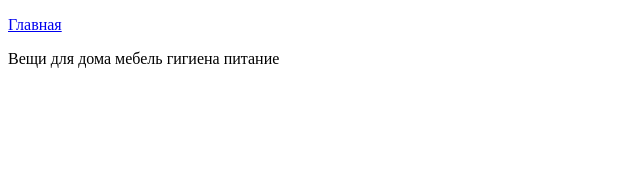
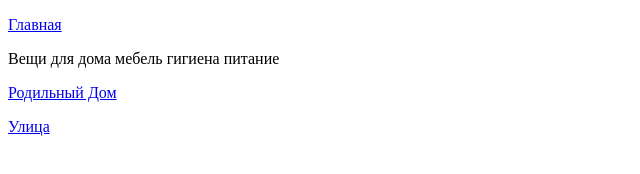
Before and after one commit to listformom/listformom.github.io, a plain HTML site: page home.html in a window 1280 px wide. Shown: the whole page, without its empty margins (0-640 px from the left). Drawn offline with Linux system fonts and the light colour scheme.

Commit message:
Добавление ссылок на все страницы

```diff
--- a/home.html
+++ b/home.html
@@ -14,4 +14,6 @@
 гигиена
 питание
 </body>
+<p><a href="maternity-hospital%20.html">Родильный Дом</a></p>
+<p><a href="street.html">Улица</a></p>
 </html>
```
Also changed, not shown: maternity-hospital .html (+2 -0 lines), street.html (+2 -0 lines).
